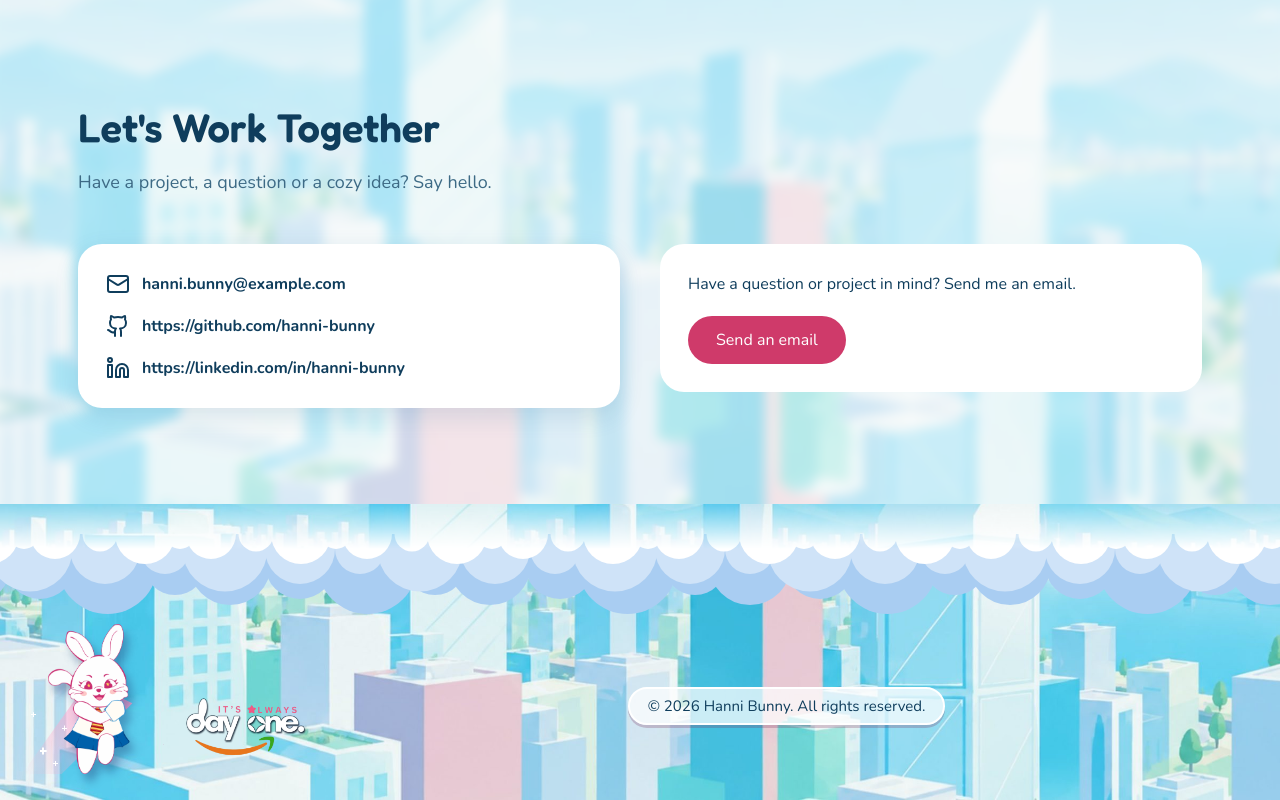
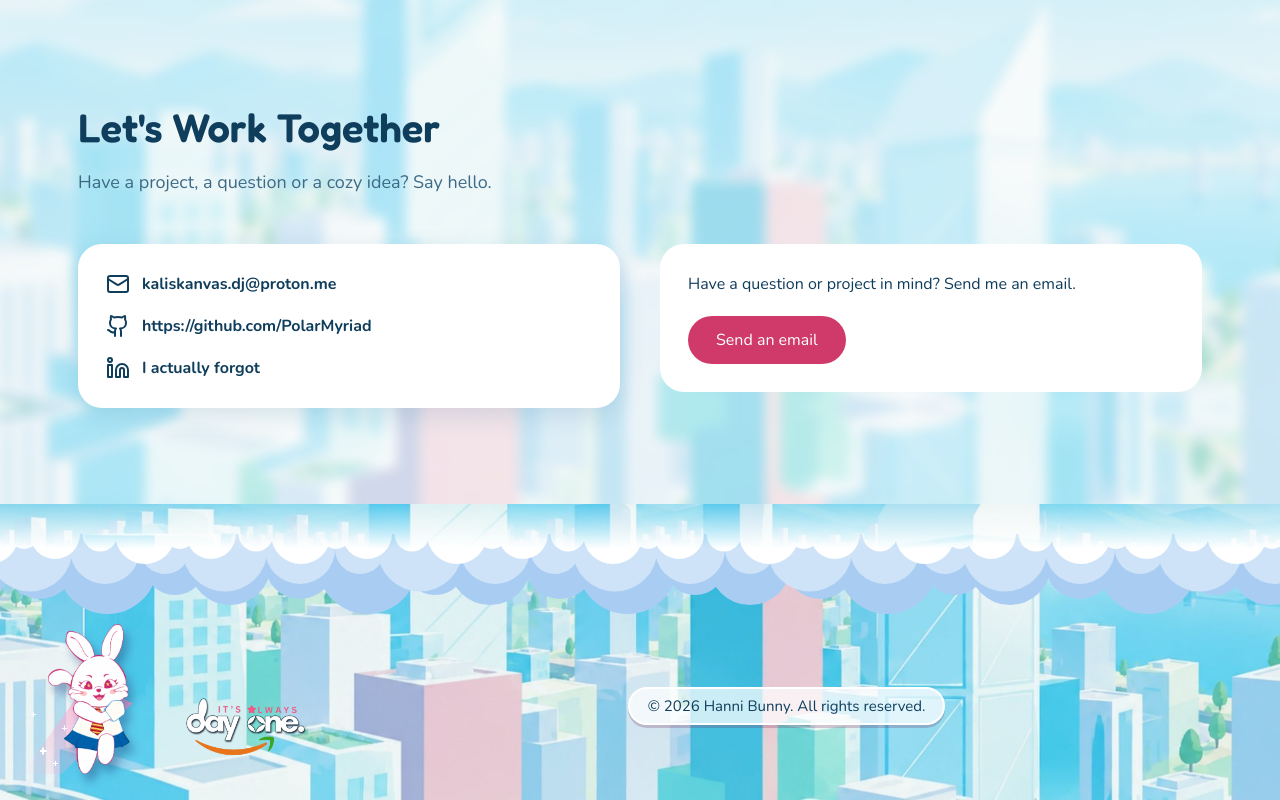
Before and after one commit to ItzEvhyx/my-first-portfolio, a Next.js app: page / in a window 1280 px wide. Shown: the part 4882-5682 px from the top of the page. Built offline with nearby package versions, Linux system fonts and the light colour scheme.

Commit message:
feat: updated contact details

```diff
--- a/content/contact.js
+++ b/content/contact.js
@@ -1,6 +1,6 @@
 // CONTACT: Replace these with your own details.
 export const contact = {
-  email: "hanni.bunny@example.com",
-  github: "https://github.com/hanni-bunny",
-  linkedin: "https://linkedin.com/in/hanni-bunny",
+  email: "kaliskanvas.dj@proton.me",
+  github: "https://github.com/PolarMyriad",
+  linkedin: "I actually forgot",
 };
```
